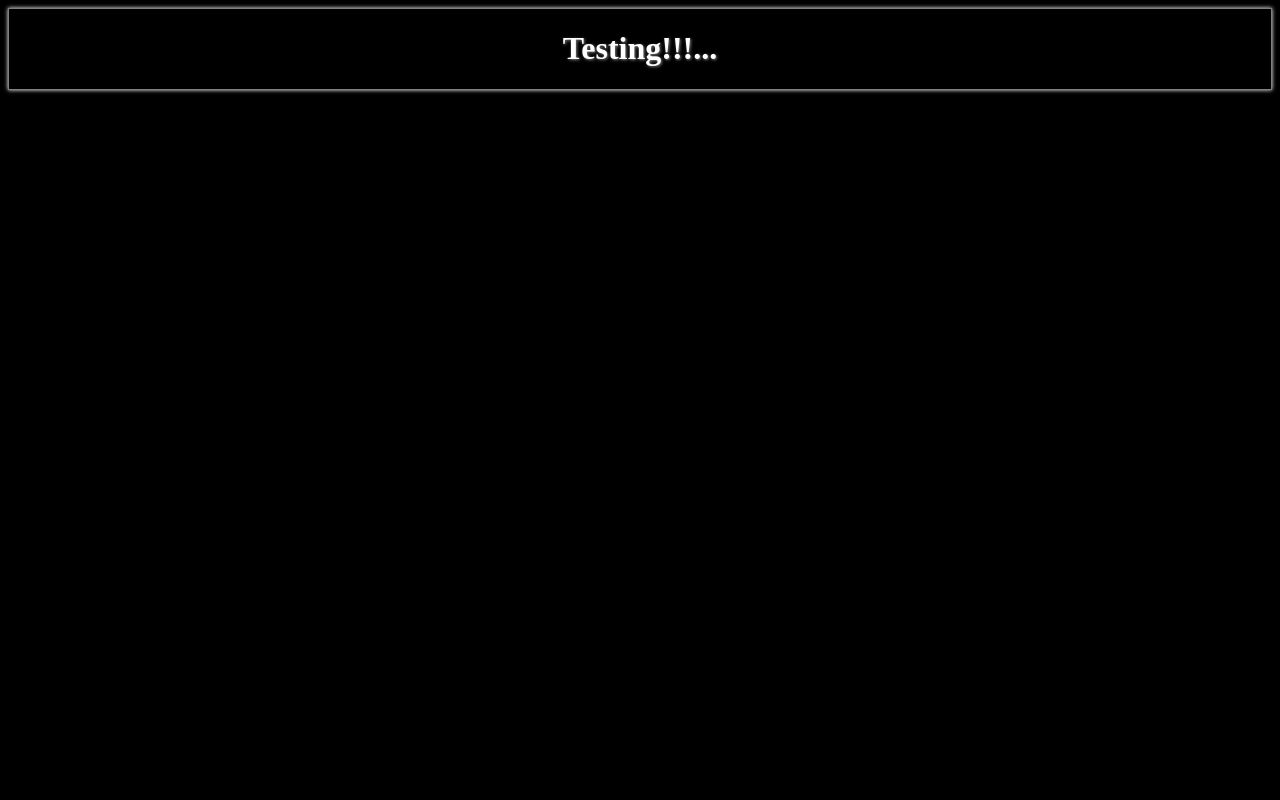
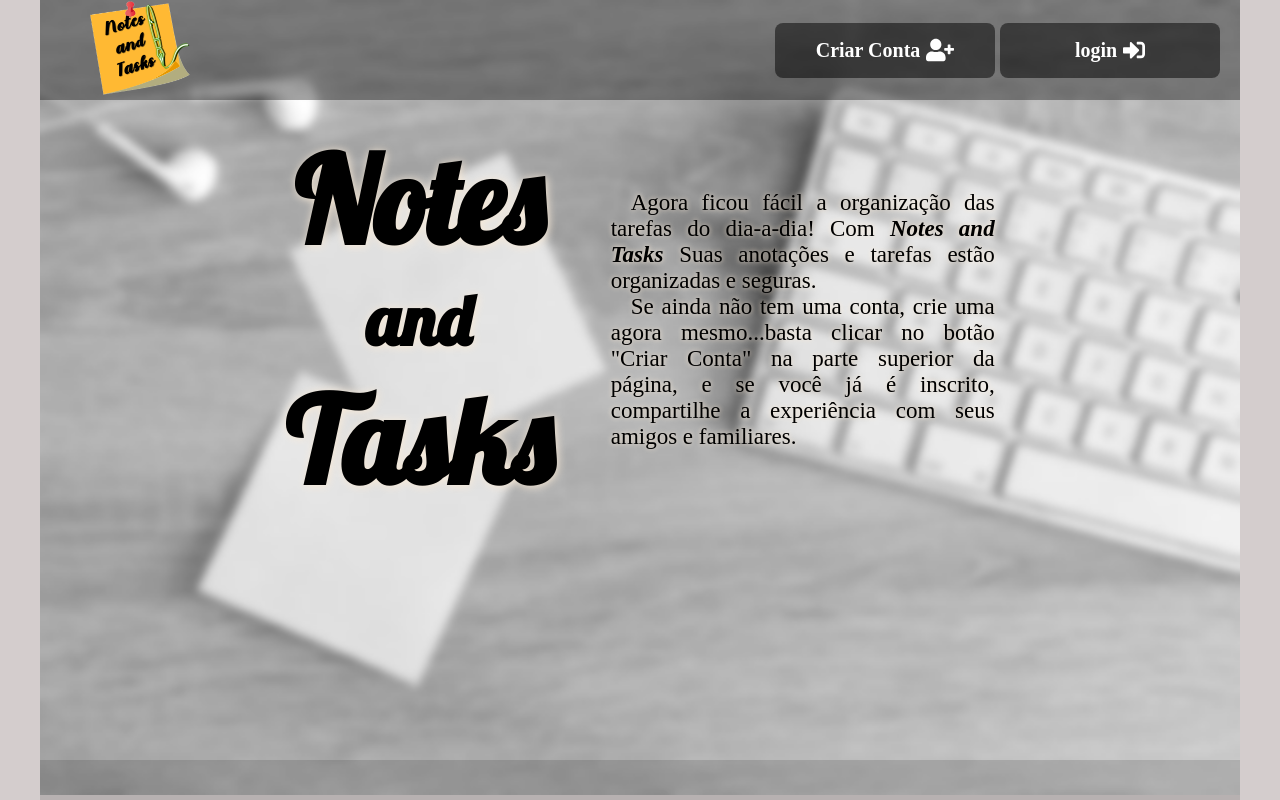
Before and after one commit to joaovds/Notes_and_Tasks-frontend, a React (Create React App) app: page / in a window 1280 px wide. Built offline with nearby package versions, Linux system fonts and the light colour scheme; the HTML template or start-up script is replaced by a standard one.

Commit message:
Created home page, with header, information section and a small footer

```diff
--- a/src/global.css
+++ b/src/global.css
@@ -1,3 +1,30 @@
+* {
+    padding: 0;
+    margin: 0;
+    outline:0;
+    box-sizing: border-box;
+}
+
 body {
-    background-color: black;
+    font: Arial, sans-serif;
+    background-color: #d4cdcd;
 }
+
+button, .button {
+    width: 100%;
+    height: 55px;
+    display: flex;
+    border-radius: 8px;
+    background-color: rgb(19, 54, 143);
+    color: white;
+    text-decoration: none;
+    font-weight: 700;
+    font-size: 20px;
+    line-height: 45px;
+    display: inline-block;
+    text-align: center;
+    transition: opacity 0.3s;
+}
+button:hover, .button:hover {
+    filter: brightness(90%);
+}
--- /dev/null
+++ b/src/pages/InitialPage/index.js
@@ -0,0 +1,59 @@
+import React from 'react';
+import { Link } from 'react-router-dom';
+
+import { FaUserPlus, FaSignInAlt } from 'react-icons/fa';
+
+import './style.css';
+
+import logoImg from '../../assets/logo.png';
+
+export default function Logon() {
+    return (
+        <div className="initial-container">
+            <header>
+                <div className="logo">
+                    <img src={ logoImg } alt="Logo" className="logo" />
+                </div>
+
+                <div className="buttons">
+                    <Link className="button create-user" to="">
+                        Criar Conta
+                        <FaUserPlus size="28" color="white" className="icone" />
+                    </Link>
+                    <Link className="button login" to="">
+                        login
+                        <FaSignInAlt size="22" color="white" className="icone" />
+                    </Link>
+                </div>
+
+            </header>
+
+            <section>
+                <div className="title">
+                    <h1>
+                        Notes
+                    </h1>
+                    <h2>and</h2>
+                    <h1>
+                        Tasks
+                    </h1>
+                </div>
+                <div className="text">
+                    <p>
+                        Agora ficou fácil a organização das tarefas do dia-a-dia!
+                        Com <b><i>Notes and Tasks</i></b> Suas anotações e tarefas estão organizadas
+                        e seguras.
+                    </p>
+                    <p>
+                        Se ainda não tem uma conta, crie uma agora mesmo...basta clicar no botão
+                        "Criar Conta" na parte superior da página, e se você já é inscrito, compartilhe a experiência
+                        com seus amigos e familiares.
+                    </p>
+                </div>
+            </section>
+
+            <footer>
+            </footer>
+        </div>
+    );
+}
--- /dev/null
+++ b/src/pages/InitialPage/style.css
@@ -0,0 +1,86 @@
+@import url('https://fonts.googleapis.com/css2?family=Lobster&display=swap');
+
+.initial-container {
+    position: relative;
+    width: 100%;
+    max-width: 1200px;
+    margin: 0 auto;
+
+    height: 100vh;
+
+    background-image: url(../../assets/backgroud.png);
+    background-repeat: no-repeat;
+    background-size: 100%;
+}
+
+.initial-container header {
+    display: flex;
+    align-items: baseline;
+    justify-content: space-between;
+    padding: 20px;
+    margin-bottom: 40px;
+
+    max-height: 100px;
+    align-items: center;
+    background-color: rgba(0, 0, 0, 0.356);
+}
+.initial-container header img.logo {
+    width: 100px;
+    margin-left: 30px;
+}
+.initial-container header div.buttons {
+    display: flex;
+    width: 450px;
+    align-items: baseline;
+    justify-content: space-between;
+}
+.initial-container header div.buttons .button .icone {
+    margin-left: 6px;
+}
+.initial-container header div.buttons .button {
+    display: flex;
+    margin-left: 5px;
+    background-color: rgba(0, 0, 0, 0.5);
+    justify-content: center;
+    align-items: center;
+}
+
+.initial-container section {
+    position: relative;
+    display: flex;
+    justify-content: space-around;
+    align-items: center;
+    width: 60vw;
+    margin: 0 auto;
+}
+.initial-container section div.title {
+    font-family: 'Lobster', cursive;
+    text-align: center;
+    text-shadow: 1px 1px 8px antiquewhite;
+    font-size: 80px;
+    line-height: 120px;
+}
+.initial-container section div.title:hover {
+    color: rgba(0, 0, 0, 0.904);
+}
+.initial-container section div.title h2 {
+    font-size: 70px;
+}
+.initial-container section div.text {
+    position: relative;
+    width: 50%;
+    font-size: 23px;
+    text-align: justify;
+    text-shadow: 0 0 5px antiquewhite;
+    text-indent: 20px;
+}
+
+.initial-container footer {
+    position: absolute;
+    display: flex;
+    align-items: center;
+    height: 40px;
+    width: 100%;
+    bottom: 0;
+    background-color: rgba(0, 0, 0, 0.137);
+}
--- a/src/pages/Teste/index.js
+++ /dev/null
@@ -1,11 +0,0 @@
-import React from 'react';
-
-import './style.css';
-
-export default function Teste() {
-    return (
-        <div className="teste-container">
-            <h1>Testing!!!...</h1>
-        </div>
-    );
-}
--- a/src/pages/Teste/style.css
+++ /dev/null
@@ -1,9 +0,0 @@
-.teste-container {
-    box-shadow: 0 0 4px white;
-    border: 1px solid gray;
-}
-.teste-container h1 {
-    color: white;
-    text-shadow: 1px 1px 3px gray;
-    text-align: center;
-}
--- a/src/routes.js
+++ b/src/routes.js
@@ -1,13 +1,13 @@
 import React from 'react';
 import { BrowserRouter, Route, Switch } from 'react-router-dom';
 
-import Teste from './pages/Teste';
+import InitialPage from './pages/InitialPage';
 
 export default function Routes() {
     return (
         <BrowserRouter>
             <Switch>
-                <Route path="/" exact component={Teste} />
+                <Route path="/" exact component={InitialPage} />
             </Switch>
         </BrowserRouter>
     );
```
Also changed, not shown: src/assets/backgroud.png (added).
